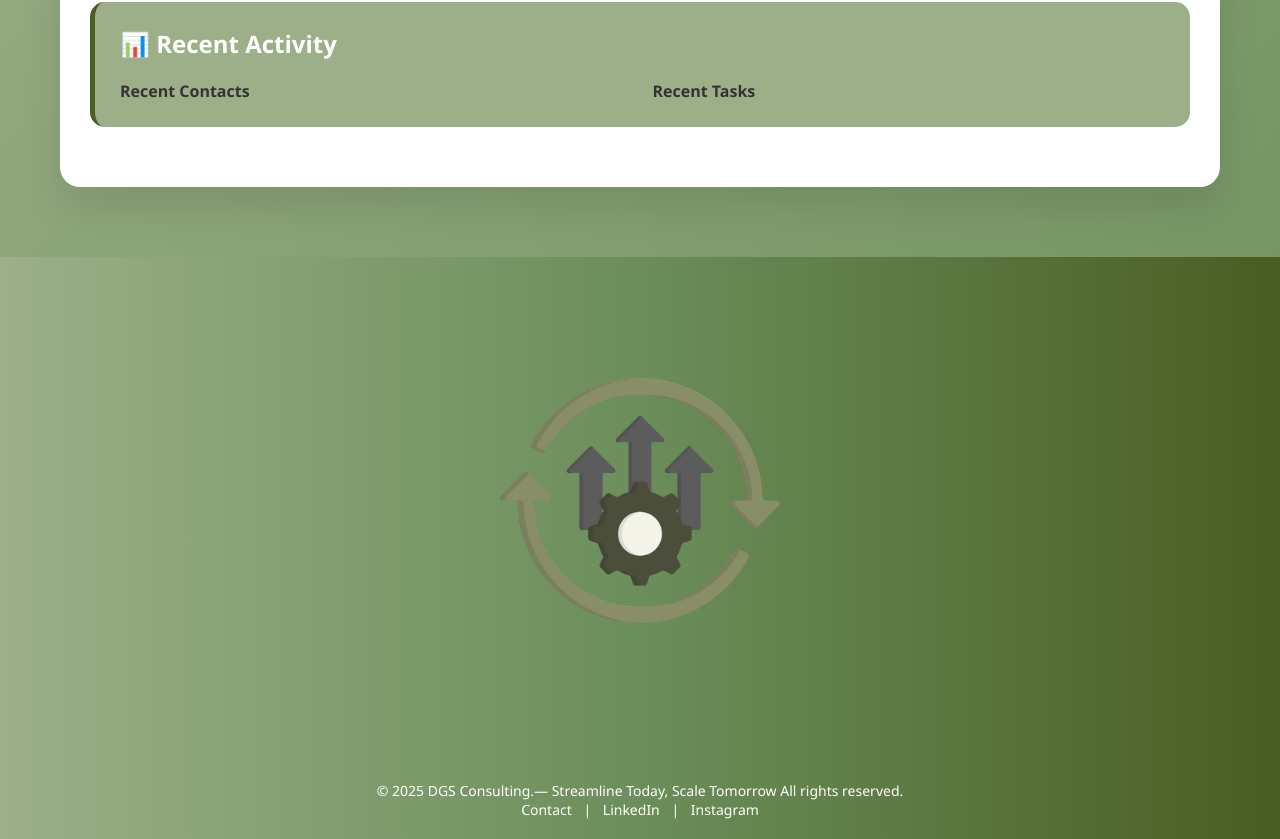
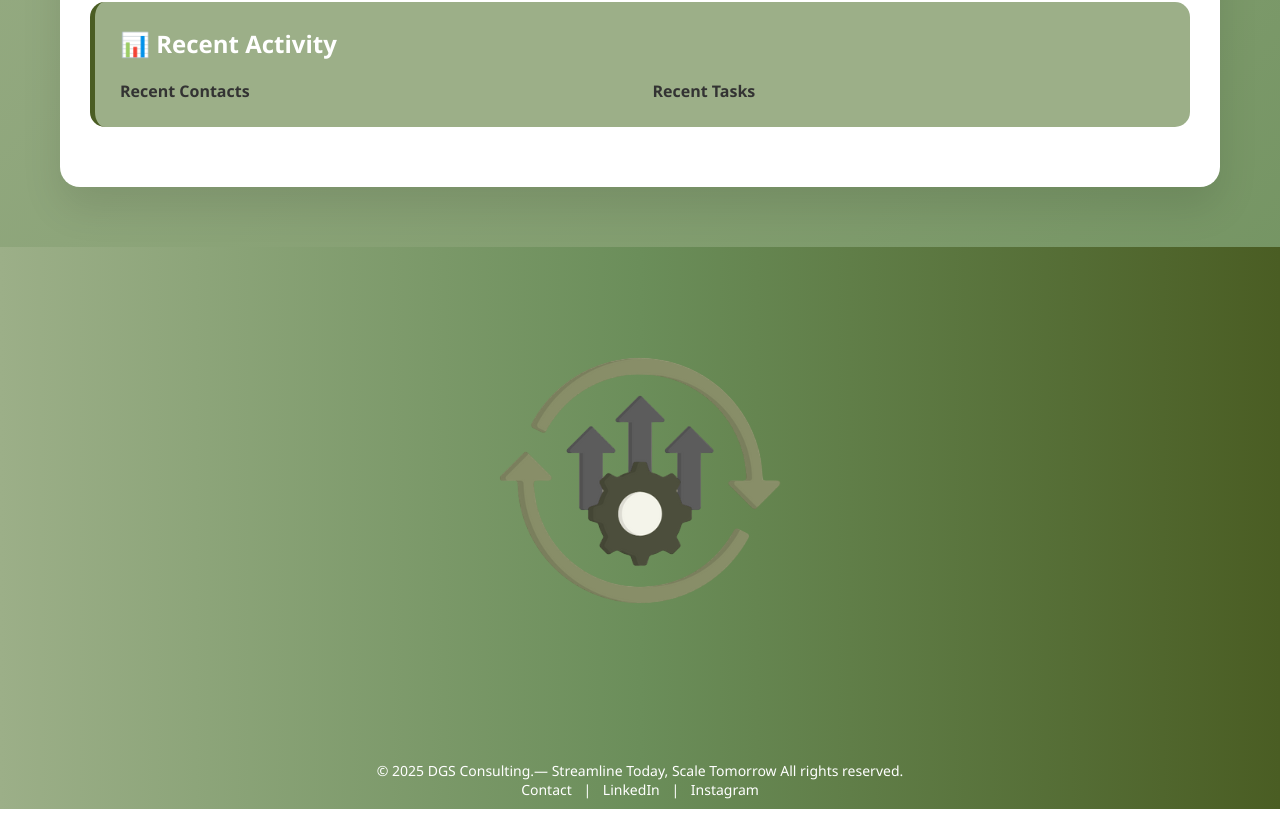
Before and after one commit to DGSConsulting/CRM-System, a plain HTML site: page index.html in a window 1280 px wide. Shown: the part 478-1317 px from the top of the page. After the commit the page ends 1287 px from the top, so only its background shows below. Drawn offline with Linux system fonts and the light colour scheme.

Commit message:
Update index.html

```diff
--- a/index.html
+++ b/index.html
@@ -1483,8 +1483,8 @@
       background: linear-gradient(90deg, #9CAF88 0%, #6B8E5A 50%, #4A5D23 100%);
       color:#fff;
       text-align:center;
-      padding:20px;
-      margin-top:50px;
+      padding:10px;
+      margin-top:40px;
       font-size:14px;
     "><div>
       <img src="images/logo-icon-t.png" alt="DGS Logo" class="h-6 mb-3">
```
